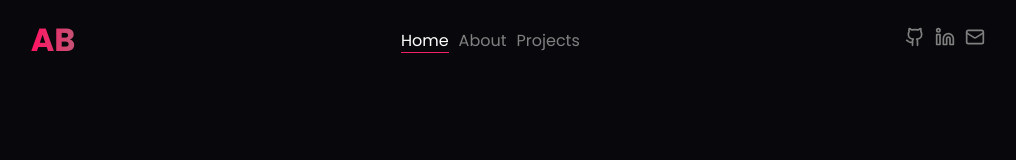
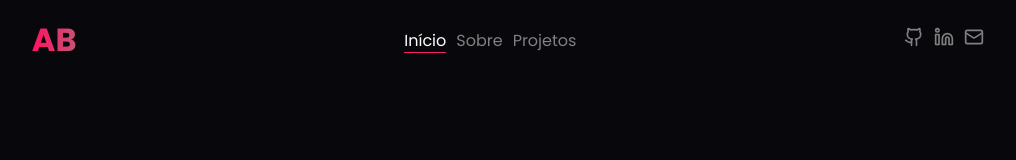
Before and after one commit to alexbruno10/portfolio, a React (Vite) app: page / in a window 1280 px wide. Shown: the top 160 px of the page, without its empty margins (132-1148 px from the left). Built offline with nearby package versions, Linux system fonts and the light colour scheme.

Commit message:
feat: change text

```diff
--- a/src/components/Header/index.tsx
+++ b/src/components/Header/index.tsx
@@ -20,13 +20,13 @@ export default function Header() {
                 </Link>
                 <div className={style.sections}>
                     <Link to={`/`} onClick={() => {handleActiveLink('home')}}>
-                    <span className={activeLink == 'home' ? style.home : ''}>Home</span>
+                    <span className={activeLink == 'home' ? style.home : ''}>Início</span>
                     </Link>
                     <Link to={`/about`} onClick={() => {handleActiveLink('about')}}>
-                    <span className={activeLink == 'about' ? style.home : ''}>About</span>
+                    <span className={activeLink == 'about' ? style.home : ''}>Sobre</span>
                     </Link>
                     <Link to={`/`} onClick={() => {handleActiveLink('projects')}}>
-                    <span className={activeLink == 'projects' ? style.home : ''}>Projects</span>
+                    <span className={activeLink == 'projects' ? style.home : ''}>Projetos</span>
                     </Link>
                 </div>
                 <div className={style.icons}>
--- a/src/pages/Home/styles.module.scss
+++ b/src/pages/Home/styles.module.scss
@@ -40,7 +40,7 @@
             }
             @keyframes slide {
                 0% { opacity:1; transform: translateX(0vw); }
-               20% { opacity:1; transform: translateX(1vw); }
+                20% { opacity:1; transform: translateX(1vw); }
             }
 
         }
```
